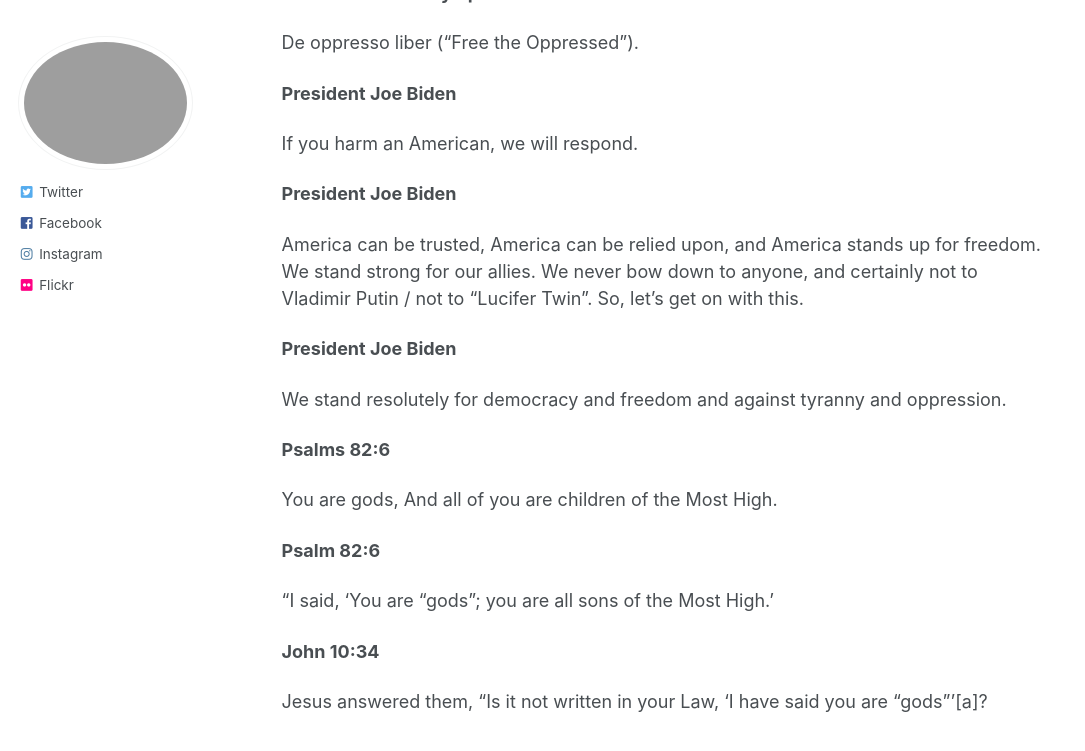
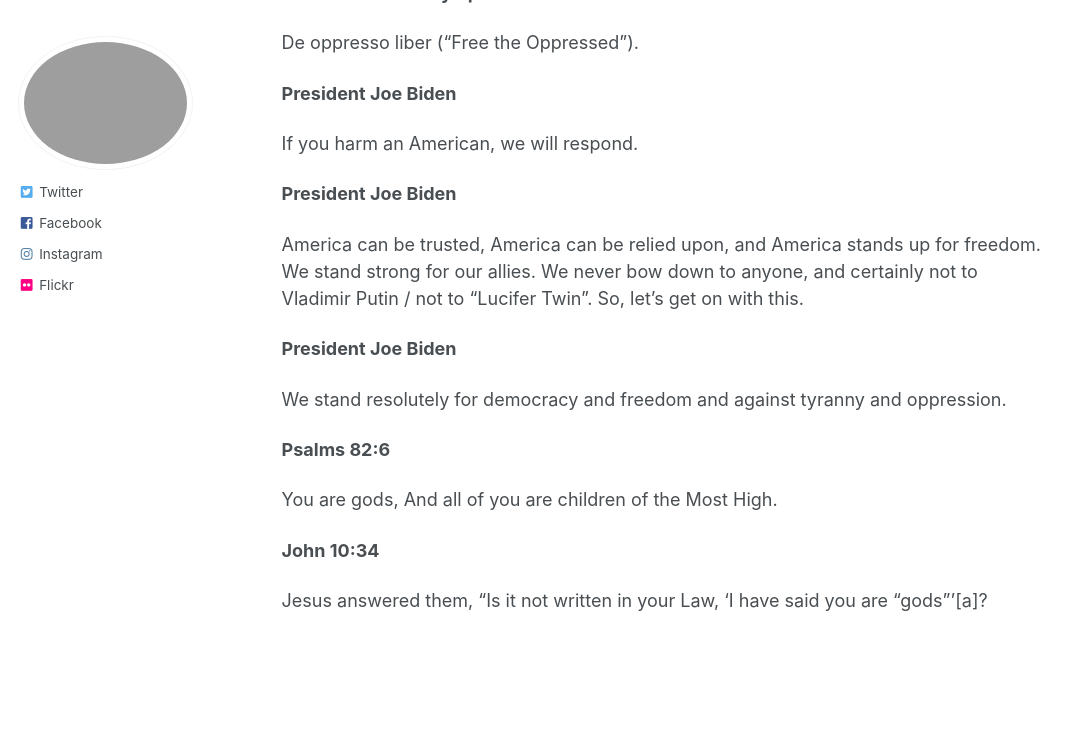
Before and after one commit to phdcsseiden/phdcsseiden.github.io, a Jekyll site: the page built from _pages/quotes.md, in a window 1280 px wide and 900 px high, scrolled down 1019 px. Shown: the top 751 px of the window, without its empty margins (0-1085 px from the left). Built offline with Jekyll 4.4.1, drawn with Linux system fonts in a browser that asks for light colours.

Commit message:
Update quotes.md

```diff
--- a/_pages/quotes.md
+++ b/_pages/quotes.md
@@ -97,12 +97,6 @@ We stand resolutely for democracy and freedom and against tyranny and oppression
 You are gods, And all of you are children of the Most High.
 
 
-<b> Psalm 82:6 </b>
-
-
-“I said, ‘You are “gods”; you are all sons of the Most High.’
-
-
 <b> John 10:34  </b>
 
 
```
